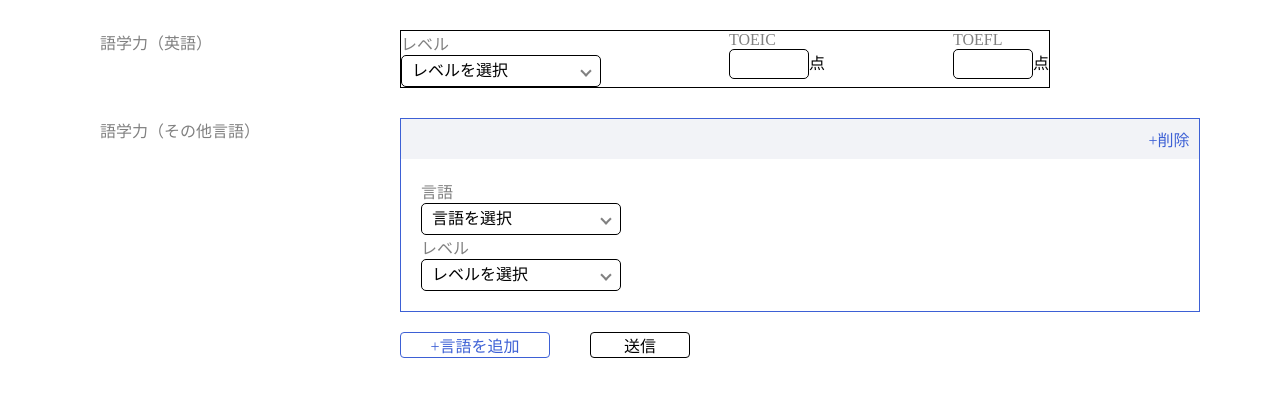
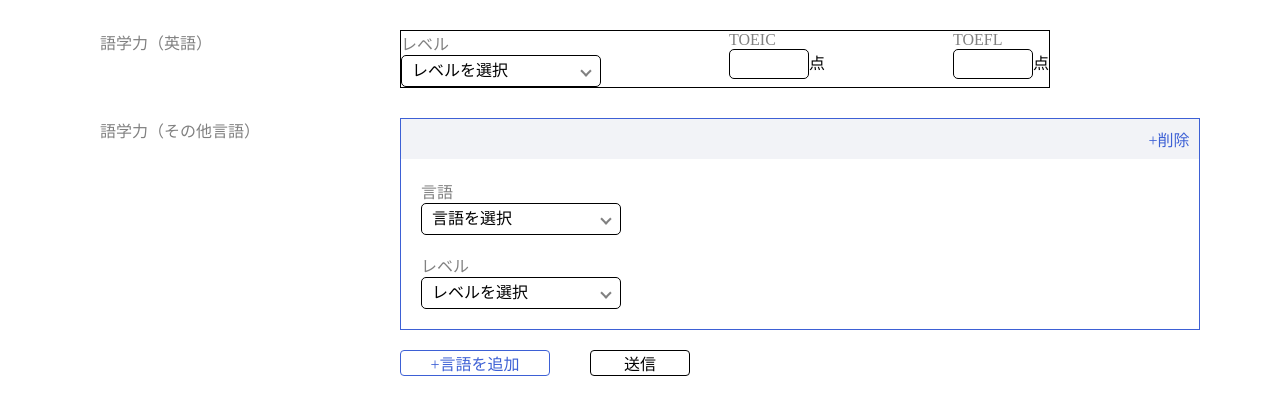
Before and after one commit to bitaKitsui/language-skill-form, a Vue app: page / in a window 1280 px wide. Shown: the top 414 px of the page. Built offline with nearby package versions, Linux system fonts and the light colour scheme.

Commit message:
fix: selectsの間隔修正

```diff
--- a/src/components/molecules/BaseSelects.vue
+++ b/src/components/molecules/BaseSelects.vue
@@ -1,6 +1,14 @@
 <script setup lang="ts">
+import { toRefs } from 'vue'
 import BaseSelect from '../atoms/BaseSelect.vue'
 import { LANGUAGE_SELECTS, LANGUAGE_LEVEL_SELECTS } from '../../constants'
+
+interface Props {
+  height: string
+}
+
+const props = defineProps<Props>()
+const { height } = toRefs(props)
 </script>
 
 <template>
@@ -25,5 +33,9 @@ import { LANGUAGE_SELECTS, LANGUAGE_LEVEL_SELECTS } from '../../constants'
 <style scoped>
 .form-selects {
   padding: 20px;
+  display: flex;
+  flex-direction: column;
+  justify-content: space-between;
+  height: v-bind(height);
 }
 </style>
--- a/src/components/organisms/BaseOtherLanguageForm.vue
+++ b/src/components/organisms/BaseOtherLanguageForm.vue
@@ -27,7 +27,7 @@ const { width } = toRefs(props)
             :width="'60px'"
           />
         </div>
-        <BaseSelects />
+        <BaseSelects :height="'170px'" />
       </div>
       <BaseButtons />
     </form>
```
